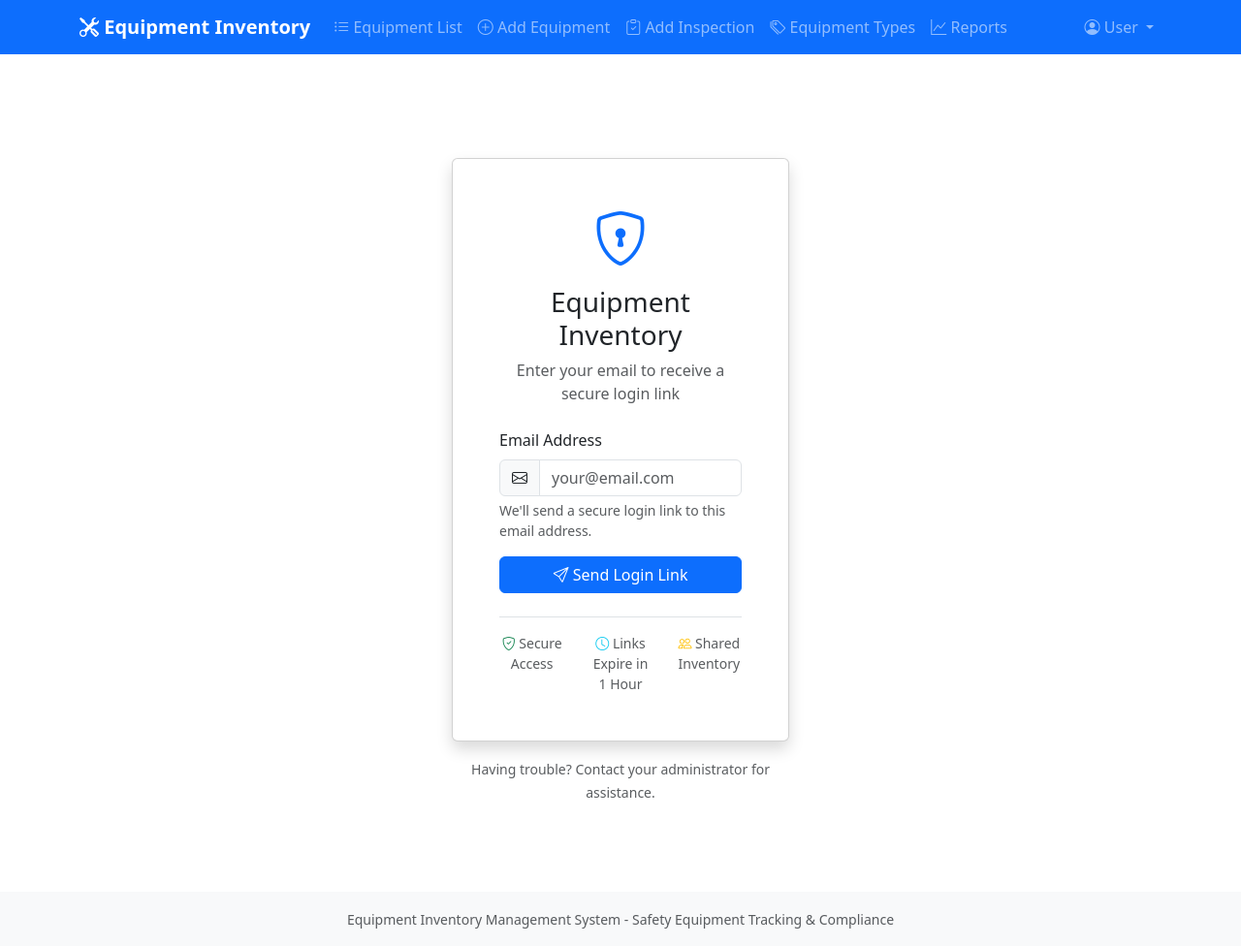
After one commit to TheeNate/Invomanager, a Flask app: page /auth/login in a window 1280 px wide. The commit adds this page. Shown: the whole page at 97% size. Run offline with Flask 3, Linux system fonts and the light colour scheme.

Commit message:
Implement secure, shared access to inventory with email magic links
Adds email-based magic link authentication using Flask-Login and protects routes with the @auth.require_auth decorator.

Replit-Commit-Author: Agent
Replit-Commit-Session-Id: aebf5766-fd62-469c-a1c2-0551c7283429
Replit-Commit-Screenshot-Url: https://storage.googleapis.com/screenshot-production-us-central1/bd3f2cc9-e8bf-4c9d-8841-43123dc403e1/fd28db40-c3dc-4bfa-b3b5-c3d4f6ef210e.jpg

```diff
--- a/app.py
+++ b/app.py
@@ -4,11 +4,12 @@ Equipment Inventory Management System - Web Application
 Flask-based web interface for safety equipment tracking
 """
 
-from flask import Flask, render_template, request, redirect, url_for, flash, jsonify
+from flask import Flask, render_template, request, redirect, url_for, flash, jsonify, session
 from datetime import date, datetime
 import os
 from dotenv import load_dotenv
 from database_postgres import DatabaseManager
+from auth import MagicLinkAuth
 from models import EquipmentStatus, InspectionResult
 from utils.helpers import format_date, parse_date
 from utils.validators import FormValidator
@@ -24,7 +25,11 @@ app.secret_key = os.environ.get('SECRET_KEY', 'dev-secret-key-change-in-producti
 db_manager = DatabaseManager()
 db_manager.initialize_database()
 
+# Initialize authentication
+auth = MagicLinkAuth(db_manager)
+
 @app.route('/')
+@auth.require_auth
 def index():
     """Main dashboard page"""
     try:
@@ -81,7 +86,68 @@ def index():
                                  'search': ''
                              })
 
+@app.route('/auth/login', methods=['GET', 'POST'])
+def auth_login():
+    """Magic link login page"""
+    if auth.is_authenticated():
+        return redirect(url_for('index'))
+
+    if request.method == 'POST':
+        email = request.form.get('email', '').strip().lower()
+
+        if not email:
+            flash('Please enter your email address.', 'error')
+            return render_template('auth/login.html')
+
+        try:
+            # Generate magic link
+            magic_link = auth.generate_magic_link(email)
+
+            # Send email
+            if auth.send_magic_link(email, magic_link):
+                return render_template('auth/check_email.html', email=email)
+            else:
+                flash('Failed to send email. Please try again or contact your administrator.', 'error')
+
+        except Exception as e:
+            print(f"Login error: {e}")
+            flash('An error occurred. Please try again.', 'error')
+
+    return render_template('auth/login.html')
+
+@app.route('/auth/verify')
+def auth_verify():
+    """Verify magic link token"""
+    token = request.args.get('token')
+
+    if not token:
+        flash('Invalid or missing login token.', 'error')
+        return redirect(url_for('auth_login'))
+
+    # Verify token
+    email = auth.verify_magic_link(token)
+
+    if email:
+        # Log in user
+        auth.login_user(email)
+
+        # Redirect to originally requested page or home
+        next_url = session.pop('next_url', None)
+        flash(f'Welcome! You are now logged in as {email}', 'success')
+        return redirect(next_url or url_for('index'))
+    else:
+        flash('Invalid or expired login link. Please request a new one.', 'error')
+        return redirect(url_for('auth_login'))
+
+@app.route('/auth/logout')
+def auth_logout():
+    """Logout user"""
+    auth.logout_user()
+    flash('You have been logged out successfully.', 'success')
+    return redirect(url_for('auth_login'))
+
 @app.route('/equipment/add', methods=['GET', 'POST'])
+@auth.require_auth
 def add_equipment():
     """Add new equipment"""
     if request.method == 'POST':
@@ -174,6 +240,7 @@ def add_equipment():
     return render_template('add_equipment.html', equipment_types=equipment_types)
 
 @app.route('/equipment/<equipment_id>')
+@auth.require_auth
 def equipment_details(equipment_id):
     """Show equipment details"""
     try:
@@ -193,6 +260,7 @@ def equipment_details(equipment_id):
         return redirect(url_for('index'))
 
 @app.route('/equipment/<equipment_id>/update_status', methods=['POST'])
+@auth.require_auth
 def update_equipment_status(equipment_id):
     """Update equipment status"""
     try:
@@ -216,6 +284,7 @@ def update_equipment_status(equipment_id):
         return redirect(url_for('equipment_details', equipment_id=equipment_id))
 
 @app.route('/equipment/<equipment_id>/delete', methods=['POST'])
+@auth.require_auth
 def delete_equipment(equipment_id):
     """Delete equipment entry"""
     try:
@@ -247,6 +316,7 @@ def delete_equipment(equipment_id):
 
 @app.route('/inspection/add', methods=['GET', 'POST'])
 @app.route('/inspection/add/<equipment_id>', methods=['GET', 'POST'])
+@auth.require_auth
 def add_inspection(equipment_id=None):
     """Add inspection record"""
     if request.method == 'POST':
@@ -295,6 +365,7 @@ def add_inspection(equipment_id=None):
                          today=date.today().strftime('%Y-%m-%d'))
 
 @app.route('/equipment-types')
+@auth.require_auth
 def equipment_types():
     """Manage equipment types"""
     try:
@@ -306,6 +377,7 @@ def equipment_types():
         return render_template('equipment_types.html', equipment_types=[])
 
 @app.route('/equipment-types/add', methods=['POST'])
+@auth.require_auth
 def add_equipment_type():
     """Add new equipment type"""
     try:
@@ -343,6 +415,7 @@ def add_equipment_type():
         return redirect(url_for('equipment_types'))
 
 @app.route('/reports')
+@auth.require_auth
 def reports():
     """Reports dashboard"""
     try:
@@ -375,6 +448,7 @@ def reports():
                              stats={'total': 0, 'active': 0, 'red_tagged': 0, 'destroyed': 0})
 
 @app.route('/api/equipment/<equipment_id>')
+@auth.require_auth
 def api_equipment_details(equipment_id):
     """API endpoint for equipment details"""
     try:
@@ -391,6 +465,14 @@ def api_equipment_details(equipment_id):
 
     except Exception as e:
         return jsonify({'error': str(e)}), 500
+
+# Template context processor to make auth available in templates
+@app.context_processor
+def inject_auth():
+    return {
+        'auth': auth,
+        'session': session
+    }
 
 # Template filters
 @app.template_filter('date_format')
--- a/pyproject.toml
+++ b/pyproject.toml
@@ -4,9 +4,13 @@ version = "0.1.0"
 description = "Add your description here"
 requires-python = ">=3.11"
 dependencies = [
+    "flask-dance>=7.1.0",
     "flask>=3.1.1",
     "flask-wtf>=1.2.2",
     "psycopg2-binary>=2.9.10",
     "python-dotenv>=1.1.1",
     "wtforms>=3.2.1",
+    "flask-login>=0.6.3",
+    "oauthlib>=3.3.1",
+    "pyjwt>=2.10.1",
 ]
--- /dev/null
+++ b/templates/auth/login.html
@@ -0,0 +1,90 @@
+{% extends "base.html" %}
+
+{% block title %}Login - Equipment Inventory{% endblock %}
+
+{% block content %}
+<div class="container-fluid">
+    <div class="row justify-content-center min-vh-100 align-items-center">
+        <div class="col-md-6 col-lg-4">
+            <div class="card shadow">
+                <div class="card-body p-5">
+                    <div class="text-center mb-4">
+                        <i class="bi bi-shield-lock display-4 text-primary"></i>
+                        <h3 class="mt-3">Equipment Inventory</h3>
+                        <p class="text-muted">Enter your email to receive a secure login link</p>
+                    </div>
+
+                    {% with messages = get_flashed_messages(with_categories=true) %}
+                        {% if messages %}
+                            {% for category, message in messages %}
+                                <div class="alert alert-{{ 'danger' if category == 'error' else 'success' }} alert-dismissible fade show" role="alert">
+                                    {% if category == 'error' %}
+                                        <i class="bi bi-exclamation-triangle"></i>
+                                    {% else %}
+                                        <i class="bi bi-check-circle"></i>
+                                    {% endif %}
+                                    {{ message }}
+                                    <button type="button" class="btn-close" data-bs-dismiss="alert"></button>
+                                </div>
+                            {% endfor %}
+                        {% endif %}
+                    {% endwith %}
+
+                    <form method="POST">
+                        <div class="mb-3">
+                            <label for="email" class="form-label">Email Address</label>
+                            <div class="input-group">
+                                <span class="input-group-text">
+                                    <i class="bi bi-envelope"></i>
+                                </span>
+                                <input type="email" class="form-control" id="email" name="email"
+                                       required placeholder="your@email.com"
+                                       value="{{ request.form.get('email', '') }}">
+                            </div>
+                            <div class="form-text">
+                                We'll send a secure login link to this email address.
+                            </div>
+                        </div>
+
+                        <button type="submit" class="btn btn-primary w-100" id="login-btn">
+                            <i class="bi bi-send"></i> Send Login Link
+                        </button>
+                    </form>
+
+                    <div class="mt-4 pt-3 border-top">
+                        <div class="row text-center text-muted small">
+                            <div class="col">
+                                <i class="bi bi-shield-check text-success"></i>
+                                Secure Access
+                            </div>
+                            <div class="col">
+                                <i class="bi bi-clock text-info"></i>
+                                Links Expire in 1 Hour
+                            </div>
+                            <div class="col">
+                                <i class="bi bi-people text-warning"></i>
+                                Shared Inventory
+                            </div>
+                        </div>
+                    </div>
+                </div>
+            </div>
+
+            <div class="text-center mt-3">
+                <small class="text-muted">
+                    Having trouble? Contact your administrator for assistance.
+                </small>
+            </div>
+        </div>
+    </div>
+</div>
+{% endblock %}
+
+{% block scripts %}
+<script>
+document.getElementById('login-btn').addEventListener('click', function() {
+    this.innerHTML = '<span class="spinner-border spinner-border-sm me-2"></span>Sending...';
+    this.disabled = true;
+});
+</script>
+{% endblock %}
--- a/templates/base.html
+++ b/templates/base.html
@@ -79,6 +79,23 @@
                         </a>
                     </li>
                 </ul>
+
+                <!-- User Info and Logout (only show if authenticated) -->
+                <ul class="navbar-nav">
+                    <li class="nav-item dropdown">
+                        <a class="nav-link dropdown-toggle" href="#" role="button" data-bs-toggle="dropdown">
+                            <i class="bi bi-person-circle"></i> User
+                        </a>
+                        <ul class="dropdown-menu dropdown-menu-end">
+                            <li><h6 class="dropdown-header">Logged in as:</h6></li>
+                            <li><span class="dropdown-item-text small text-muted">{{ session.user_email if session.user_email else 'Unknown User' }}</span></li>
+                            <li><hr class="dropdown-divider"></li>
+                            <li><a class="dropdown-item" href="{{ url_for('auth_logout') }}">
+                                <i class="bi bi-box-arrow-right"></i> Logout
+                            </a></li>
+                        </ul>
+                    </li>
+                </ul>
             </div>
         </div>
     </nav>
```
Also changed, not shown: auth.py (added, +182 -0 lines), replit.md (+8 -3 lines), templates/auth/check_email.html (added, +58 -0 lines), 2 other files.
